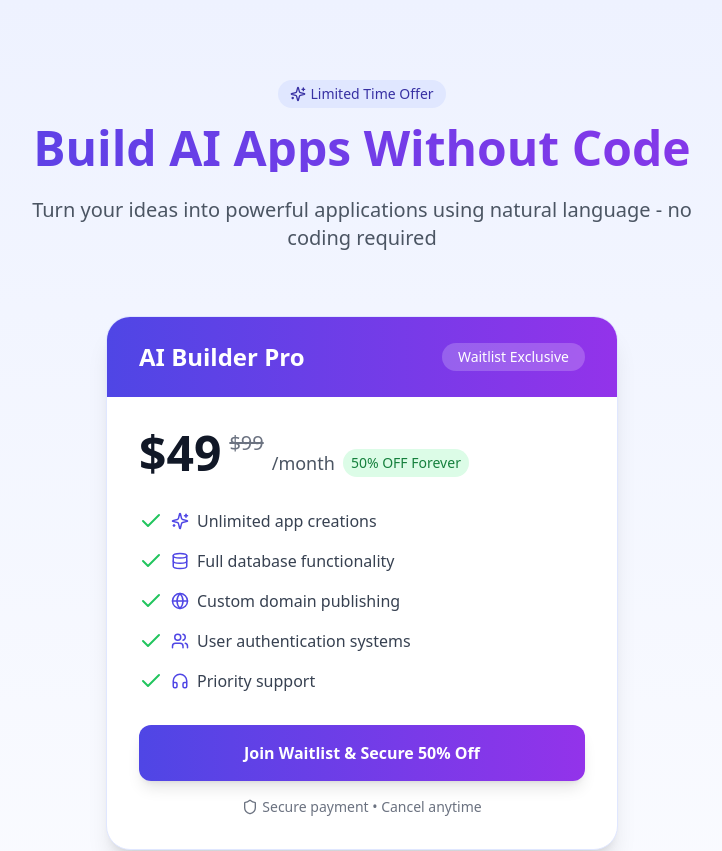
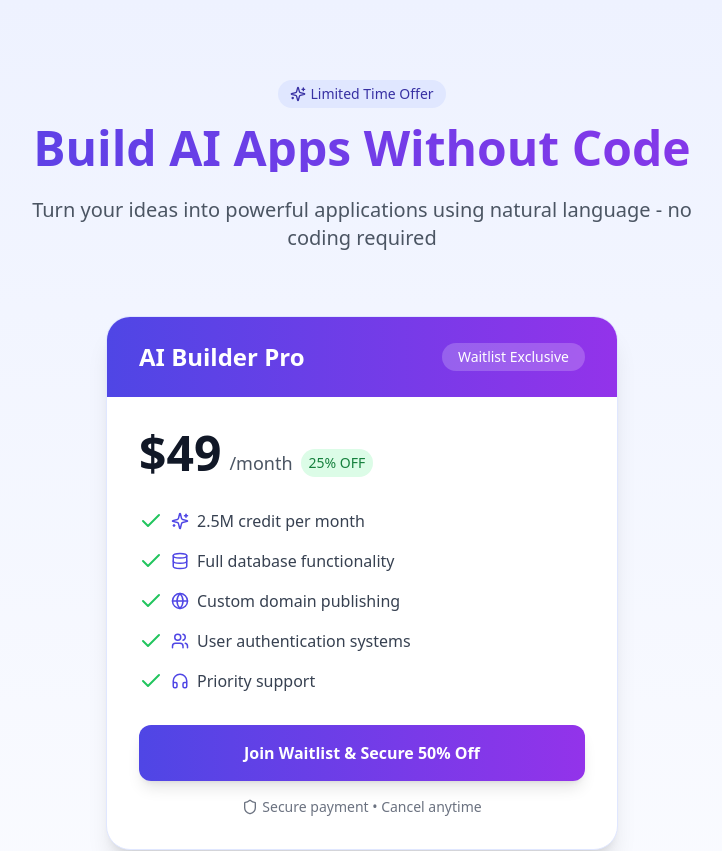
Before and after one commit to enockarthur298/initflow-web, a React (Create React App) app: page /pricing in a window 1280 px wide. Shown: the top 851 px of the page, without its empty margins (278-1000 px from the left). Built offline with nearby package versions, Linux system fonts and the light colour scheme.

Commit message:
Update Pricing.js

```diff
--- a/src/pages/Pricing.js
+++ b/src/pages/Pricing.js
@@ -35,16 +35,16 @@ const Pricing = () => {
             <div className="mb-8 flex items-end">
               <div className="flex items-start">
                 <span className="text-5xl font-extrabold text-gray-900">$49</span>
-                <span className="text-xl text-gray-500 ml-2 line-through">$99</span>
+
               </div>
               <span className="text-lg text-gray-600 ml-2">/month</span>
-              <span className="ml-2 text-sm bg-green-100 text-green-700 px-2 py-1 rounded-full font-medium">50% OFF Forever</span>
+              <span className="ml-2 text-sm bg-green-100 text-green-700 px-2 py-1 rounded-full font-medium">25% OFF</span>
             </div>
 
             <ul className="space-y-4 mb-8">
               {[
                 {
-                  text: "Unlimited app creations",
+                  text: "2.5M credit per month",
                   icon: <Sparkles size={18} className="text-indigo-600 mr-2" />
                 },
                 {
```
